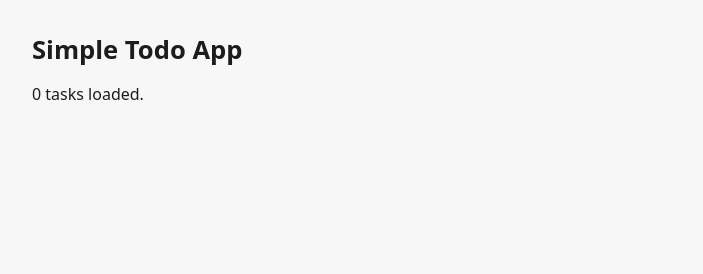
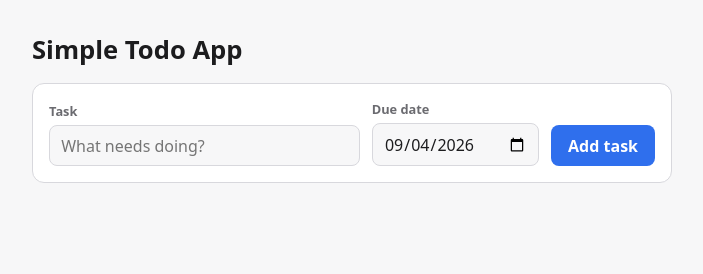
Before and after one commit to rajukolikapogu-hg/I2L-simple-todo-app, a website built with Vite: page index.html in a window 1280 px wide. Shown: the whole page, without its empty margins (288-991 px from the left). Built offline with nearby package versions, Linux system fonts and the light colour scheme.

Commit message:
feat(create): add task creation form and due-date-ordered list
Closes #4

Co-Authored-By: Claude Opus 5 (1M context) <noreply@anthropic.com>
Claude-Session: https://claude.ai/code/session_018DDGk5NaQeVKNHckrCUW19

```diff
--- /dev/null
+++ b/src/domain/sortTasks.ts
@@ -0,0 +1,15 @@
+import type { Task } from './task';
+
+/**
+ * Sorts by due date, soonest first. Ties fall back to creation order and then
+ * to id, so the list order is stable across re-renders rather than shuffling
+ * when two tasks share a due date.
+ */
+export function sortByDueDate(tasks: Task[]): Task[] {
+  return [...tasks].sort(
+    (a, b) =>
+      a.dueDate.localeCompare(b.dueDate) ||
+      a.createdAt.localeCompare(b.createdAt) ||
+      a.id.localeCompare(b.id),
+  );
+}
--- a/src/main.ts
+++ b/src/main.ts
@@ -2,23 +2,10 @@ import './styles.css';
 import { TaskStore } from './domain/taskStore';
 import { TaskStorage } from './storage/taskStorage';
 import { resolveStorage } from './storage/safeStorage';
+import { mountApp } from './ui/app';
 
-const { storage, persistent } = resolveStorage();
+const { storage } = resolveStorage();
 const store = new TaskStore(new TaskStorage(storage));
 
-const app = document.querySelector<HTMLDivElement>('#app');
-
-function render(): void {
-  if (!app) return;
-  const count = store.getTasks().length;
-  app.innerHTML = `
-    <main class="app">
-      <h1>Simple Todo App</h1>
-      <p>${count} task${count === 1 ? '' : 's'} loaded.</p>
-      ${persistent ? '' : '<p class="notice">Browser storage is unavailable, so tasks will only last for this session.</p>'}
-    </main>
-  `;
-}
-
-store.subscribe(render);
-render();
+const root = document.querySelector<HTMLDivElement>('#app');
+if (root) mountApp(root, store);
--- a/src/styles.css
+++ b/src/styles.css
@@ -49,3 +49,86 @@ h1 {
   font-size: 0.85rem;
   padding: 0.6rem 0.8rem;
 }
+
+.task-form {
+  display: flex;
+  flex-wrap: wrap;
+  gap: 0.75rem;
+  align-items: flex-end;
+  background: var(--surface);
+  border: 1px solid var(--border);
+  border-radius: 0.75rem;
+  padding: 1rem;
+  margin-bottom: 1.5rem;
+}
+
+.field {
+  display: flex;
+  flex-direction: column;
+  gap: 0.3rem;
+}
+
+.field--title {
+  flex: 1 1 14rem;
+}
+
+.field label {
+  font-size: 0.8rem;
+  font-weight: 600;
+  color: var(--muted);
+}
+
+.field input {
+  font: inherit;
+  color: var(--text);
+  background: var(--bg);
+  border: 1px solid var(--border);
+  border-radius: 0.5rem;
+  padding: 0.55rem 0.7rem;
+  min-width: 0;
+}
+
+.button {
+  font: inherit;
+  font-weight: 600;
+  border-radius: 0.5rem;
+  border: 1px solid transparent;
+  padding: 0.55rem 1rem;
+  cursor: pointer;
+}
+
+.button--primary {
+  background: var(--accent);
+  color: #fff;
+}
+
+.task-list {
+  list-style: none;
+  margin: 0;
+  padding: 0;
+  display: flex;
+  flex-direction: column;
+  gap: 0.5rem;
+}
+
+.task {
+  display: flex;
+  align-items: center;
+  gap: 0.75rem;
+  background: var(--surface);
+  border: 1px solid var(--border);
+  border-radius: 0.65rem;
+  padding: 0.7rem 0.9rem;
+}
+
+.task__title {
+  flex: 1;
+  min-width: 0;
+  overflow-wrap: anywhere;
+}
+
+.task__due {
+  color: var(--muted);
+  font-size: 0.85rem;
+  white-space: nowrap;
+}
--- /dev/null
+++ b/src/ui/app.ts
@@ -0,0 +1,29 @@
+import { sortByDueDate } from '../domain/sortTasks';
+import type { TaskStore } from '../domain/taskStore';
+import { createTaskForm } from './taskForm';
+import { renderTaskList } from './taskList';
+
+/** Builds the app shell into `root` and keeps it in sync with the store. */
+export function mountApp(root: HTMLElement, store: TaskStore): void {
+  const main = document.createElement('main');
+  main.className = 'app';
+
+  const heading = document.createElement('h1');
+  heading.textContent = 'Simple Todo App';
+
+  const form = createTaskForm((input) => {
+    store.add(input);
+    form.reset();
+    form.focus();
+  });
+
+  const list = document.createElement('ul');
+  list.className = 'task-list';
+
+  main.append(heading, form.element, list);
+  root.replaceChildren(main);
+
+  const render = (): void => renderTaskList(list, sortByDueDate(store.getTasks()));
+  store.subscribe(render);
+  render();
+}
--- /dev/null
+++ b/src/ui/taskForm.ts
@@ -0,0 +1,72 @@
+import type { NewTaskInput } from '../domain/task';
+
+export interface TaskFormHandle {
+  element: HTMLFormElement;
+  /** Returns focus to the title field, e.g. after a successful creation. */
+  focus(): void;
+  /** Clears the fields back to their initial state. */
+  reset(): void;
+}
+
+/**
+ * The "add a task" form. Submitting hands a title and due date to `onSubmit`.
+ * Clearing and refocusing is left to the caller via `reset()` / `focus()`,
+ * because only the caller knows whether the task was actually accepted.
+ */
+export function createTaskForm(onSubmit: (input: NewTaskInput) => void): TaskFormHandle {
+  const form = document.createElement('form');
+  form.className = 'task-form';
+  form.noValidate = true;
+
+  const titleField = document.createElement('div');
+  titleField.className = 'field field--title';
+  const titleLabel = document.createElement('label');
+  titleLabel.htmlFor = 'task-title';
+  titleLabel.textContent = 'Task';
+  const title = document.createElement('input');
+  title.id = 'task-title';
+  title.name = 'title';
+  title.type = 'text';
+  title.placeholder = 'What needs doing?';
+  title.autocomplete = 'off';
+  titleField.append(titleLabel, title);
+
+  const dateField = document.createElement('div');
+  dateField.className = 'field field--date';
+  const dateLabel = document.createElement('label');
+  dateLabel.htmlFor = 'task-due-date';
+  dateLabel.textContent = 'Due date';
+  const dueDate = document.createElement('input');
+  dueDate.id = 'task-due-date';
+  dueDate.name = 'dueDate';
+  dueDate.type = 'date';
+  dueDate.value = today();
+  dateField.append(dateLabel, dueDate);
+
+  const submit = document.createElement('button');
+  submit.type = 'submit';
+  submit.className = 'button button--primary';
+  submit.textContent = 'Add task';
+
+  form.append(titleField, dateField, submit);
+
+  form.addEventListener('submit', (event) => {
+    event.preventDefault();
+    onSubmit({ title: title.value.trim(), dueDate: dueDate.value });
+  });
+
+  return {
+    element: form,
+    focus: () => title.focus(),
+    reset: () => {
+      title.value = '';
+      dueDate.value = today();
+    },
+  };
+}
+
+/** Today as an ISO calendar date, used as the default due date. */
+export function today(now: Date = new Date()): string {
+  const local = new Date(now.getTime() - now.getTimezoneOffset() * 60_000);
+  return local.toISOString().slice(0, 10);
+}
--- /dev/null
+++ b/src/ui/taskList.ts
@@ -0,0 +1,38 @@
+import type { Task } from '../domain/task';
+
+/**
+ * Renders the sorted tasks into `list`. Titles go in via `textContent`, never
+ * `innerHTML`, so a title containing markup is shown as text rather than parsed.
+ */
+export function renderTaskList(list: HTMLUListElement, tasks: Task[]): void {
+  list.replaceChildren(...tasks.map(renderTaskItem));
+}
+
+function renderTaskItem(task: Task): HTMLLIElement {
+  const item = document.createElement('li');
+  item.className = 'task';
+  item.dataset.taskId = task.id;
+
+  const title = document.createElement('span');
+  title.className = 'task__title';
+  title.textContent = task.title;
+
+  const due = document.createElement('time');
+  due.className = 'task__due';
+  due.dateTime = task.dueDate;
+  due.textContent = formatDueDate(task.dueDate);
+
+  item.append(title, due);
+  return item;
+}
+
+/** Renders an ISO date as e.g. "15 Jan 2026", falling back to the raw value. */
+export function formatDueDate(isoDate: string): string {
+  const parsed = new Date(`${isoDate}T00:00:00`);
+  if (Number.isNaN(parsed.getTime())) return isoDate;
+  return parsed.toLocaleDateString(undefined, {
+    day: 'numeric',
+    month: 'short',
+    year: 'numeric',
+  });
+}
```
Also changed, not shown: test/taskCreation.test.ts (added, +110 -0 lines).
